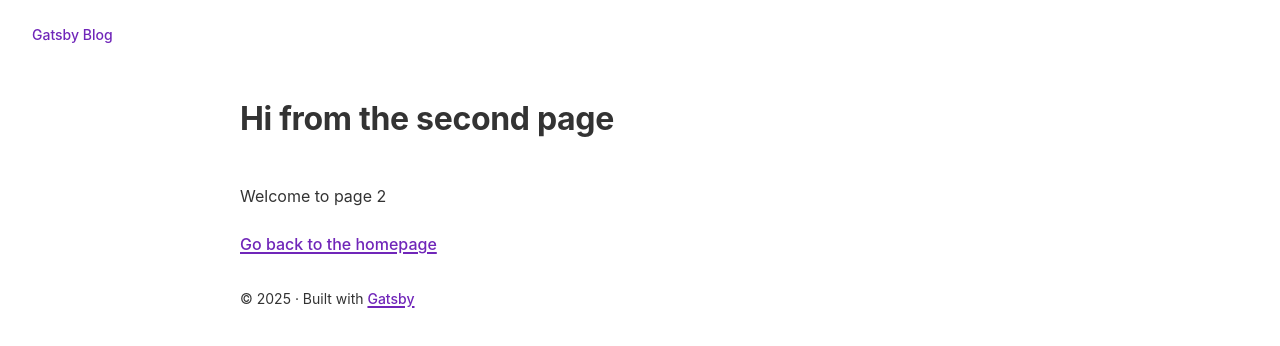
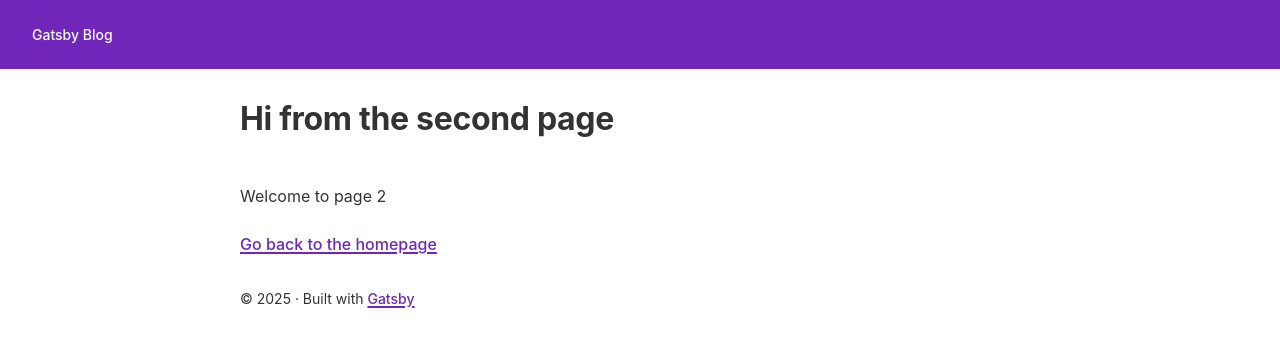
Before and after one commit to itdev164-sp2025/Jerry-Janacek, a Gatsby site in the folder blog/: page /page-2 in a window 1280 px wide. Built offline with nearby package versions, Linux system fonts and the light colour scheme; Gatsby itself is replaced by a stand-in of ours.

Commit message:
completed activity-4

```diff
--- a/blog/src/components/header.js
+++ b/blog/src/components/header.js
@@ -8,11 +8,13 @@ const StyledHeader = styled.header`
   display: flex;
   align-items: center;
   justify-content: space-between;
+  background: ${props => props.theme.header.backgroundColor}
 `
 
 const StyledLink = styled(Link)`
   font-size: var(--font-sm);
   text-decoration: none;
+  color: ${props => props.theme.header.color}
 `
 
 const Header = ({ siteTitle }) => (
--- a/blog/src/components/layout.css
+++ b/blog/src/components/layout.css
@@ -2,6 +2,7 @@
   --border-radius: 4px;
   --color-text: #333;
   --color-primary: #7026b9;
+  --color-contrast: #fefefe;
   --color-code-bg: #fff4db;
   --color-code: #8a6534;
   --font-sans: -apple-system, BlinkMacSystemFont, "Segoe UI", Helvetica, Arial,
--- /dev/null
+++ b/blog/src/components/themes/Gray/Gray.js
@@ -0,0 +1,8 @@
+const theme = {
+    header: {
+        backgroundColor: `var(--color-primary)`,
+        color: `var(--color-contrast)`
+    }
+}
+
+export { theme as Gray }
--- /dev/null
+++ b/blog/src/components/themes/Gray/index.js
@@ -0,0 +1 @@
+export { Gray } from './Gray'
```
Also changed, not shown: blog/src/components/layout.js (+4 -3 lines).
